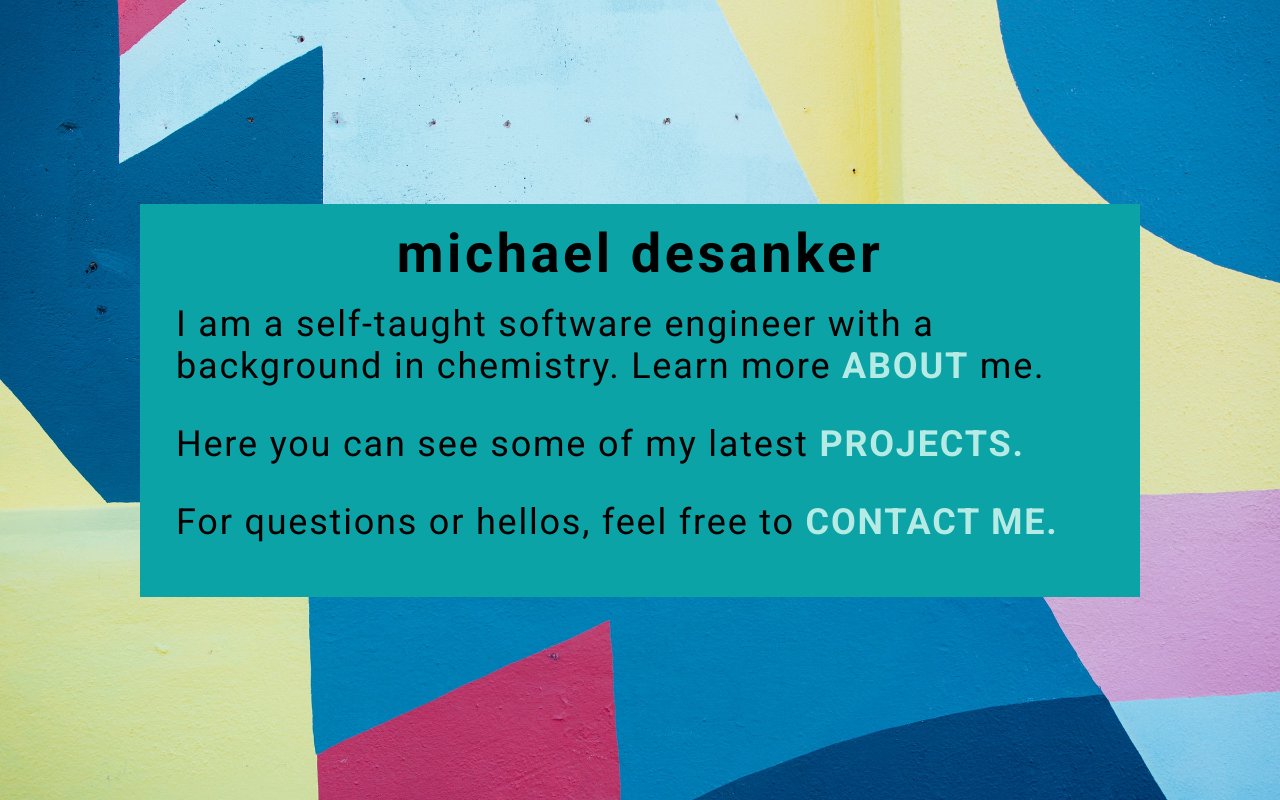
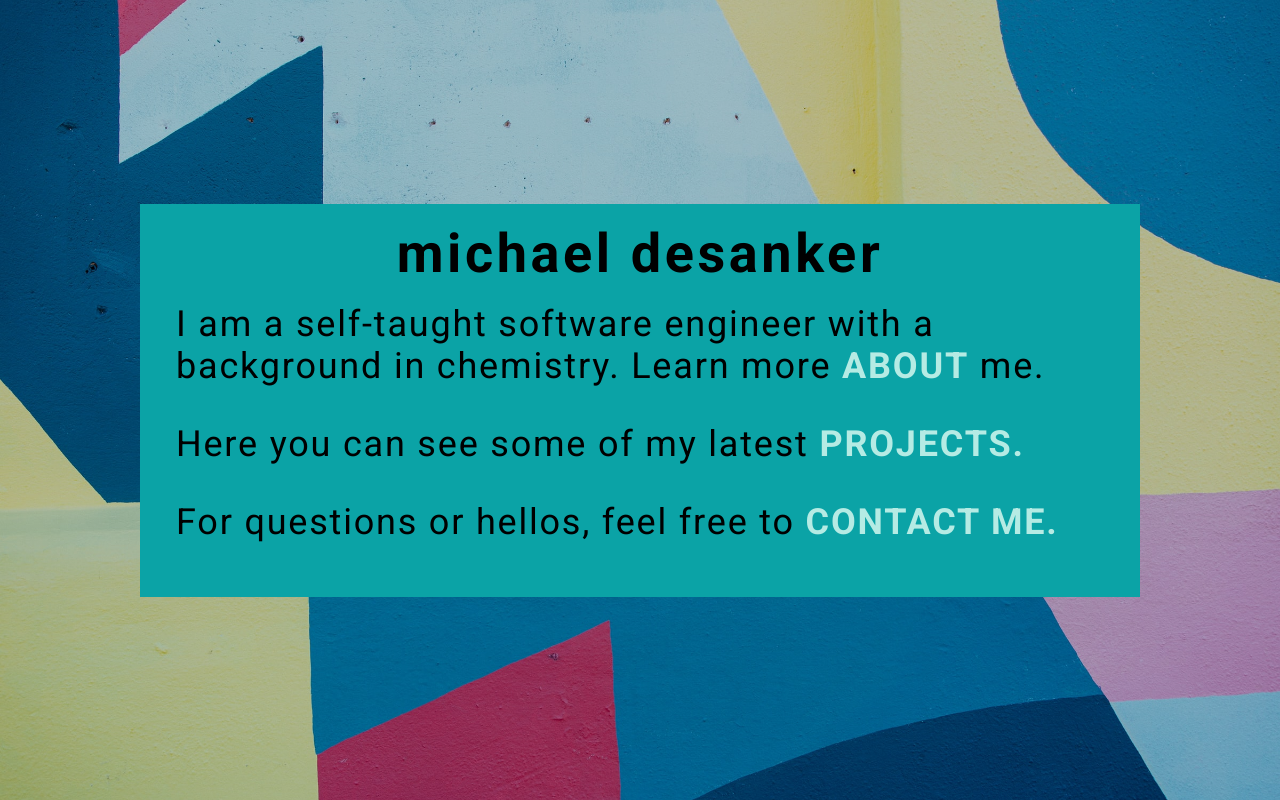
Before and after one commit to mdesanker/portfolio, a React (Create React App) app: page / in a window 1280 px wide. Built offline with nearby package versions, Linux system fonts and the light colour scheme.

Commit message:
Add gradient to home background

```diff
--- a/src/components/views/home/Home.tsx
+++ b/src/components/views/home/Home.tsx
@@ -1,7 +1,6 @@
 import { Link } from "react-router-dom";
 import styled from "styled-components";
 import Background from "../../../assets/images/home-background.jpg";
-import HomeIcons from "./HomeIcons";
 
 const Home = () => {
   return (
@@ -29,7 +28,8 @@ const Home = () => {
 const Wrapper = styled.main`
   width: 100%;
   min-height: 100vh;
-  background: url(${Background});
+  background: linear-gradient(rgba(0, 0, 0, 0.2), rgba(0, 0, 0, 0.2)),
+    url(${Background});
   background-size: cover;
   background-position: center;
   display: flex;
```
